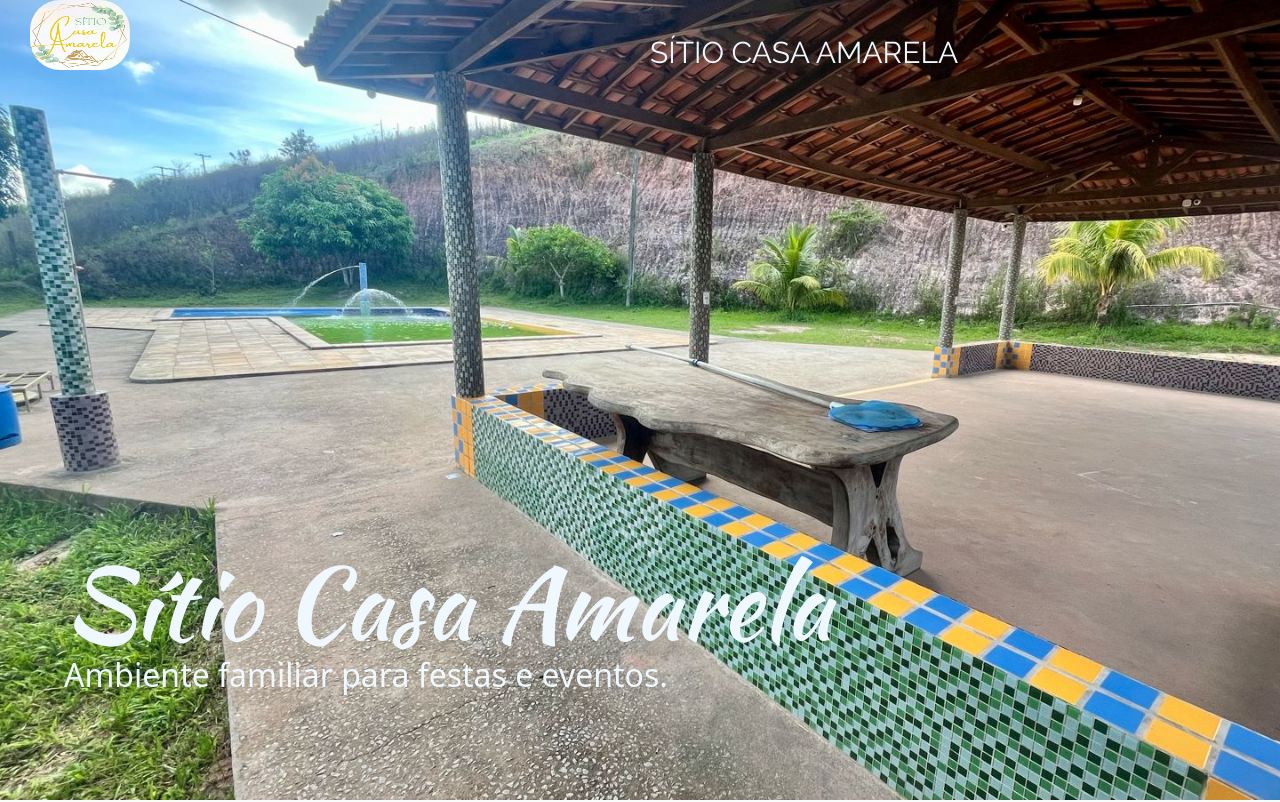
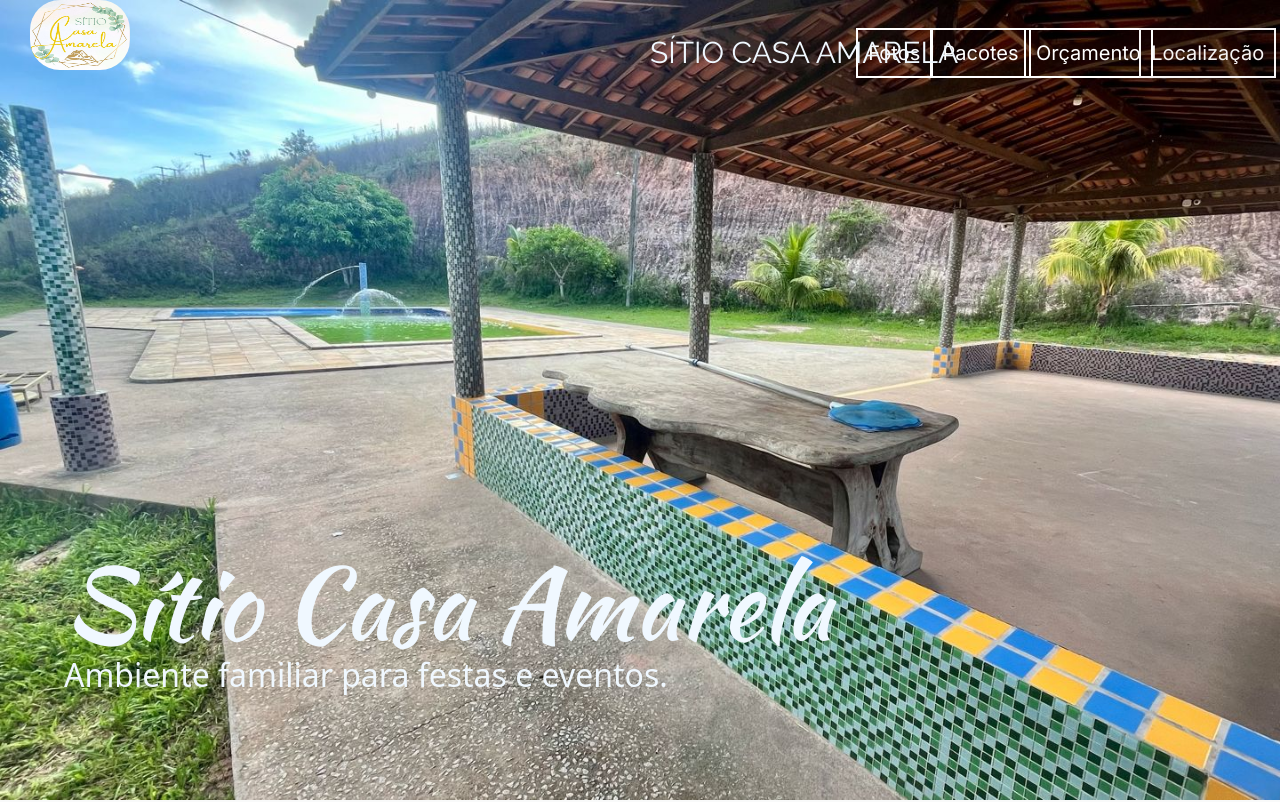
Before and after one commit to mirelledesa/SitioCasaAmarela, a plain HTML site: page index.html in a window 1280 px wide. Shown: the top 802 px of the page. Drawn offline with nearby package versions, Linux system fonts and the light colour scheme.

Commit message:
COMMIT quase

```diff
--- a/index.html
+++ b/index.html
@@ -26,6 +26,14 @@
     <title>Sítio Casa Amarela</title>
 </head>
 <header>
+     <!--menu-->
+     <div class="containermenu">
+    <a class="menu0"  href="#sessao2" target="_blank">Fotos</a>
+    <a class="menu1"  href="#sessao4" target="_blank">Pacotes</a>
+    <a class="menu2"  href="#sessao5" target="_blank">Orçamento</a>
+    <a class="menu3"  href="#sessao7" target="_blank">Localização</a>
+   </div>
+
     <img src="./assets.com/logo.jpeg" class="logo">
     <p class="nome1">Sítio Casa Amarela</p>
 </header>
@@ -35,7 +43,7 @@
     <h2> Ambiente familiar para festas e eventos.</h2>
 
 </section>
-<section class="sessão2">
+<section id="sessao2">
     <h3 class="chamada">Garanta sua festa no melhor <br> espaço da cidade!</h3>
     <a href="https://wa.me/message/SWAF426S2F4HF1" target="_blank"  class="agendar">AGENDAR AGORA</a>
 </section>
@@ -72,7 +80,7 @@
 </ul>
  </section>
 
- <section class="sessao4">
+ <section id="sessao4">
     <p class="pacotes">Pacotes mais pedidos</p>
     <div class="containergeral">
     <div class="cartao1">
@@ -151,10 +159,10 @@
   </div>
 </div>
  </section>
- <section class="sessao5">
+ <section id="sessao5">
   <p class="pergunta">Gostaria de contratar outro pacote?</p>
   <p class="afirmacao"> Mande uma mensagem e peça o seu orçamento.</p>
-  <a href="https://wa.me/message/SWAF426S2F4HF1" class="orcamento">Pedir Orçamento</a>
+  <a href="https://wa.me/message/SWAF426S2F4HF1" target="_blank" class="orcamento">Pedir Orçamento</a>
  </section>
 
  <h2 class=" avaliaçoes">Nossas avaliações</h2>
@@ -184,7 +192,7 @@
          <p class="rlt"> "Ótimo pra passar o dia com a família, banheiros e salões com acessibilidade. minha tia é cadeirante a amou."</p><p class="nome"> -Fabrício Almeida</p>
      </div>
  </section>
- <section class="sessao7">
+ <section id="sessao7">
      <h3 class="lcz"> Localização</h3>
      <p class="localizaçao1"> Santa Luzia do Norte</p>
      <p class="localizaçao2"> Rua Benedito Mascarenhas </p>
@@ -207,6 +215,22 @@
 
 
 
+ <script src="https://code.jquery.com/jquery-3.6.0.min.js"></script>
+ <script>
+ $(document).ready(function(){
+   $(".section-link").on('click', function(event) {
+     if (this.hash !== "") {
+       event.preventDefault();
+       var hash = this.hash;
+       $('html, body').animate({
+         scrollTop: $(hash).offset().top
+       }, 800, function(){
+         window.location.hash = hash;
+       });
+     }
+   });
+ });
+ </script>
 
     <script src="https://cdn.jsdelivr.net/npm/bootstrap@5.3.3/dist/js/bootstrap.bundle.min.js" integrity="sha384-YvpcrYf0tY3lHB60NNkmXc5s9fDVZLESaAA55NDzOxhy9GkcIdslK1eN7N6jIeHz" crossorigin="anonymous"></script>
 </body>
--- a/styles.css
+++ b/styles.css
@@ -1,5 +1,9 @@
 
 /*cabeçalho*/
+.navbar-nav{
+    position: absolute;
+
+}
 .logo{
     width: 100px;
     height: 70px;
@@ -11,6 +15,7 @@
 header{
     background-color: rgba(250, 249, 248, 0.566);
     position: relative;
+
 }
 .nome1{
     font-family:"raleway";
@@ -22,6 +27,52 @@
     font-size: 30px;
     color: aliceblue;
 }
+/*menu*/
+.menu0{
+    text-decoration: none;
+    font-size: 20px;
+    font-family: "inter";
+    color:white;
+    position: absolute;
+    margin-left: 66.9%;
+    margin-top: 28px;
+    padding: 8px 10px;
+    border: solid 2px;
+}
+.menu1{
+    text-decoration: none;
+    font-size: 20px;
+    font-family: "inter";
+    color: white;
+    position: absolute;
+    margin-left: 72.7%;
+    margin-top: 28px;
+    padding: 8px 10px;
+    border: solid 2px;
+}
+.menu2{
+    text-decoration: none;
+    font-size: 20px;
+    font-family: "inter";
+    color:white;
+    position: absolute;
+    margin-left: 80%;
+    margin-top: 28px;
+    padding: 8px 10px;
+    border: solid 2px;
+}
+.menu3{
+    text-decoration: none;
+    font-size: 20px;
+    font-family: "inter";
+    color: rgb(246, 244, 244);
+    position: absolute;
+    margin-left: 89%;
+    margin-top: 28px;
+    padding: 8px 10px;
+    border: solid 2px;
+}
+
 /*sessao1*/
 .banner > h1{
     font-family: "Kaushan Script";
@@ -140,7 +191,7 @@
 .card-link:hover{
     background-color: rgb(2, 58, 212);
 }
-.sessao5{
+#sessao5{
     background-image: url(./assets.com/Rectangle.png);
     background-repeat: no-repeat;
     background-size: cover;
```
